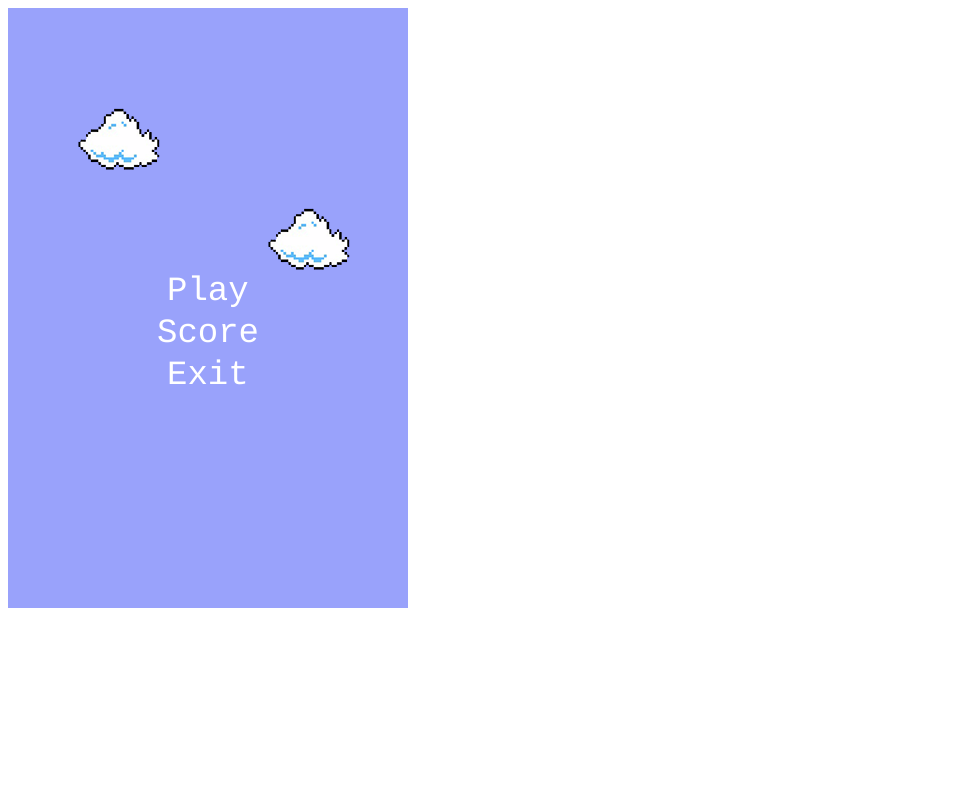
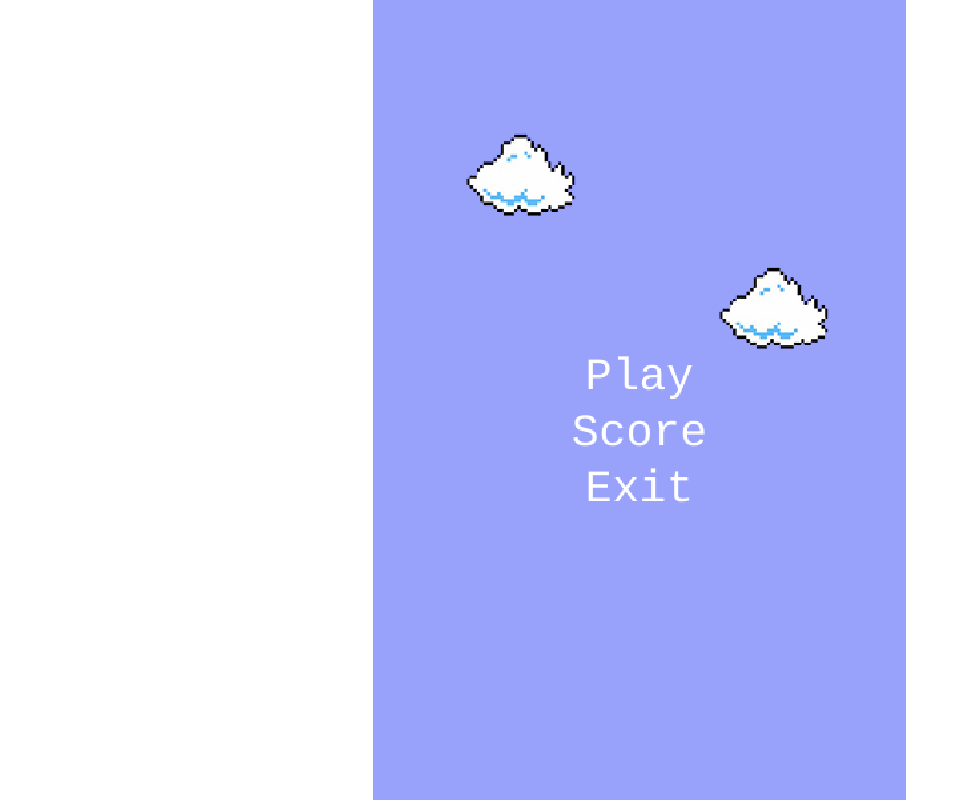
Before and after one commit to roma-marshall/flappy-bird, a website built with Vite: page index.html in a window 1280 px wide. Shown: the whole page, without its empty margins (0-961 px from the left). Built offline with nearby package versions, Linux system fonts and the light colour scheme; animation ran at ten frames a second.

Commit message:
edited phaser config

```diff
--- a/index.html
+++ b/index.html
@@ -12,4 +12,10 @@
     </div>
     <script type="module" src="src/main.js"></script>
 </body>
+
+<style>
+    body {
+        margin: 0;
+    }
+</style>
 </html>
--- a/src/main.js
+++ b/src/main.js
@@ -15,7 +15,13 @@ const BIRD_POSITION = {
 const SHARED_CONFIG = {
     width: WIDTH,
     height: HEIGHT,
-    startPosition: BIRD_POSITION
+    startPosition: BIRD_POSITION,
+    scale: {
+        // Fit to window
+        mode: Phaser.Scale.FIT,
+        // Center vertically and horizontally
+        autoCenter: Phaser.Scale.CENTER_BOTH
+    },
 }
 
 const Scenes = [PreloadScene, MenuScene, ScoreScene, PlayScene, PauseScene]
```
